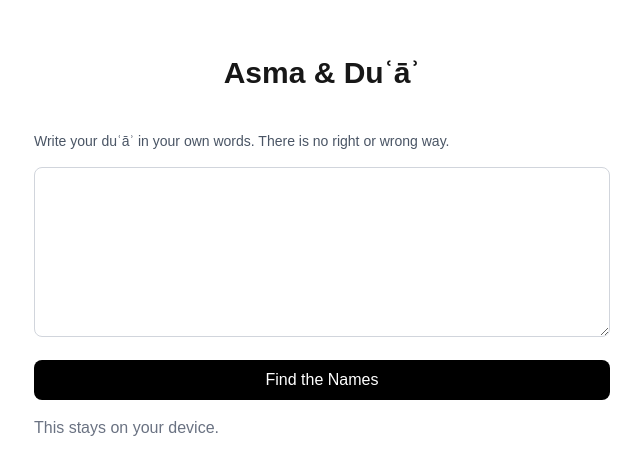
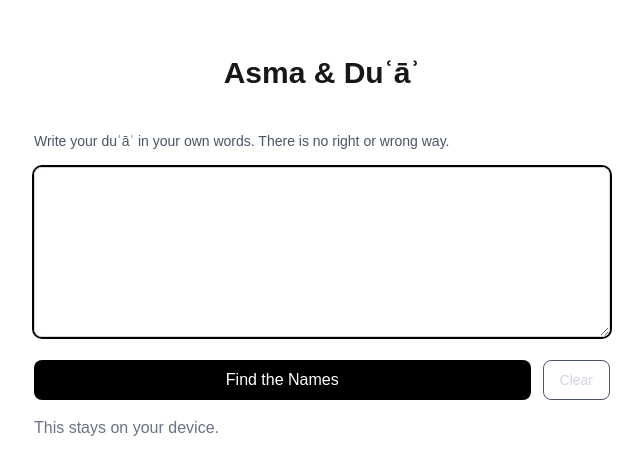
Before and after one commit to hayfaawshan/asma-and-dua, a Next.js app: page / in a window 1280 px wide. Shown: the part 153-628 px from the top of the page, without its empty margins (318-961 px from the left). Built offline with nearby package versions, Linux system fonts and the light colour scheme.

Commit message:
focus text area after clearing input

```diff
--- a/app/page.tsx
+++ b/app/page.tsx
@@ -6,9 +6,18 @@ import Results from "@/components/Results"
 
 import type { DivineNameResult } from "@/lib/types";
 
+
 export default function Home() {
   const [results, setResults] = useState<DivineNameResult[]>([])
   const [loading, setLoading] = useState(false)
+  const [clearSignal, setClearSigal] = useState(0)
+
+
+  function handleClear() {
+    localStorage.removeItem("dua")
+    setResults([])
+    setClearSigal((v) => v + 1)
+  }
 
   async function handleSubmit(dua: string) {
     setLoading(true);
@@ -30,7 +39,7 @@ export default function Home() {
     <main className="min-h-screen flex flex-col items-center justify-center gap-10 p-6">
       <h1 className="text-3xl font-semibold">Asma & Duʿāʾ</h1>
 
-      <DuaInput onSubmit={handleSubmit}/>
+      <DuaInput onSubmit={handleSubmit} onClear={handleClear} loading={loading} clearSignal={clearSignal}/>
       <Results results={results} loading={loading}/>
     </main>
   )
--- a/components/DuaInput.tsx
+++ b/components/DuaInput.tsx
@@ -1,13 +1,23 @@
 "use client"
 
-import { useEffect, useState } from "react"
+import { useEffect, useState, useRef } from "react"
+
 type Props = {
     onSubmit: (dua: string) => void
-
+    onClear: () => void
+    loading: boolean
+    clearSignal: number
 }
 
-export default function DuaInput({onSubmit}: Props) {
+export default function DuaInput({onSubmit, onClear, loading, clearSignal}: Props) {
     const [dua, setDua] = useState("")
+
+    const textareaRef = useRef<HTMLTextAreaElement | null>(null);
+
+    useEffect(() => {
+        setDua("")
+        textareaRef.current?.focus()
+    }, [clearSignal])
 
     // Load saved duas
     useEffect(() => {
@@ -27,6 +37,7 @@ export default function DuaInput({onSubmit}: Props) {
                 </p>
 
                 <textarea
+                    ref={textareaRef}
                     value={dua}
                     onChange={(e) => setDua(e.target.value)}
                     rows={6}
@@ -34,11 +45,25 @@ export default function DuaInput({onSubmit}: Props) {
                     className="w-full rounded-lg border border-gray-300 p-3 focus:outline-none focus:ring-2 focus:ring-black"
                 />
 
-                <button
+
+        <div className="flex gap-3">
+            <button
+                disabled={loading}
                 onClick={() => onSubmit(dua)}
-                className="w-full rounded-lg bg-black px-4 py-2 text-white hover:bg-gray-800">
-                    Find the Names
-                </button>
+                className="flex-1 rounded-lg bg-black px-4 py-2 text-white hover:bg-gray-800"
+            >
+                Find the Names
+            </button>
+
+            <button
+                disabled={loading}
+                onClick={onClear}
+                className="rounded-lg border border-gray-600 px-4 py-2 text-sm text-gray-300 hover:bg-gray-800"
+            >
+                  Clear
+            </button>
+        </div>
+
 
                 <p className="text-cs text-gray-500">
                     This stays on your device.
```
